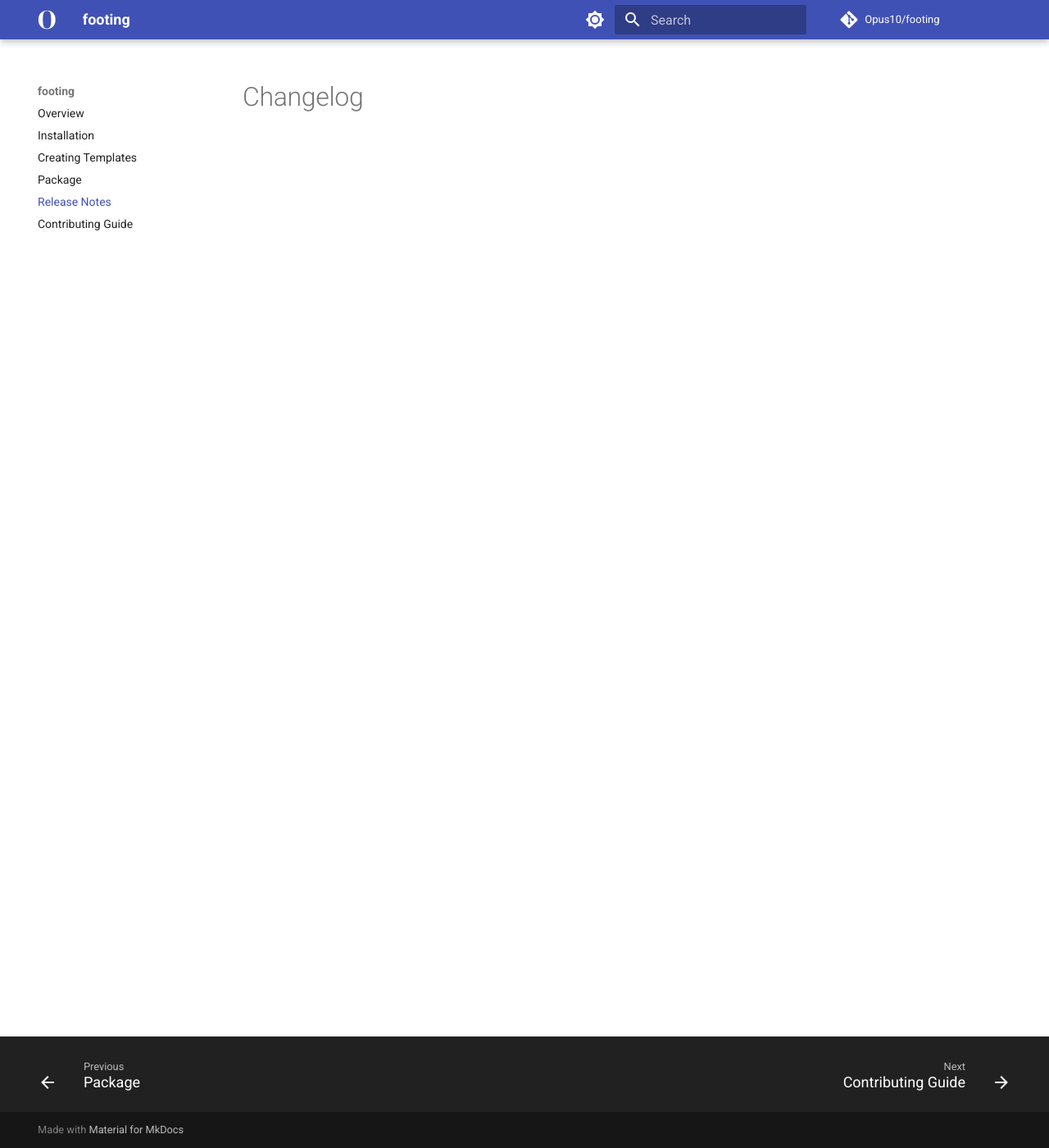
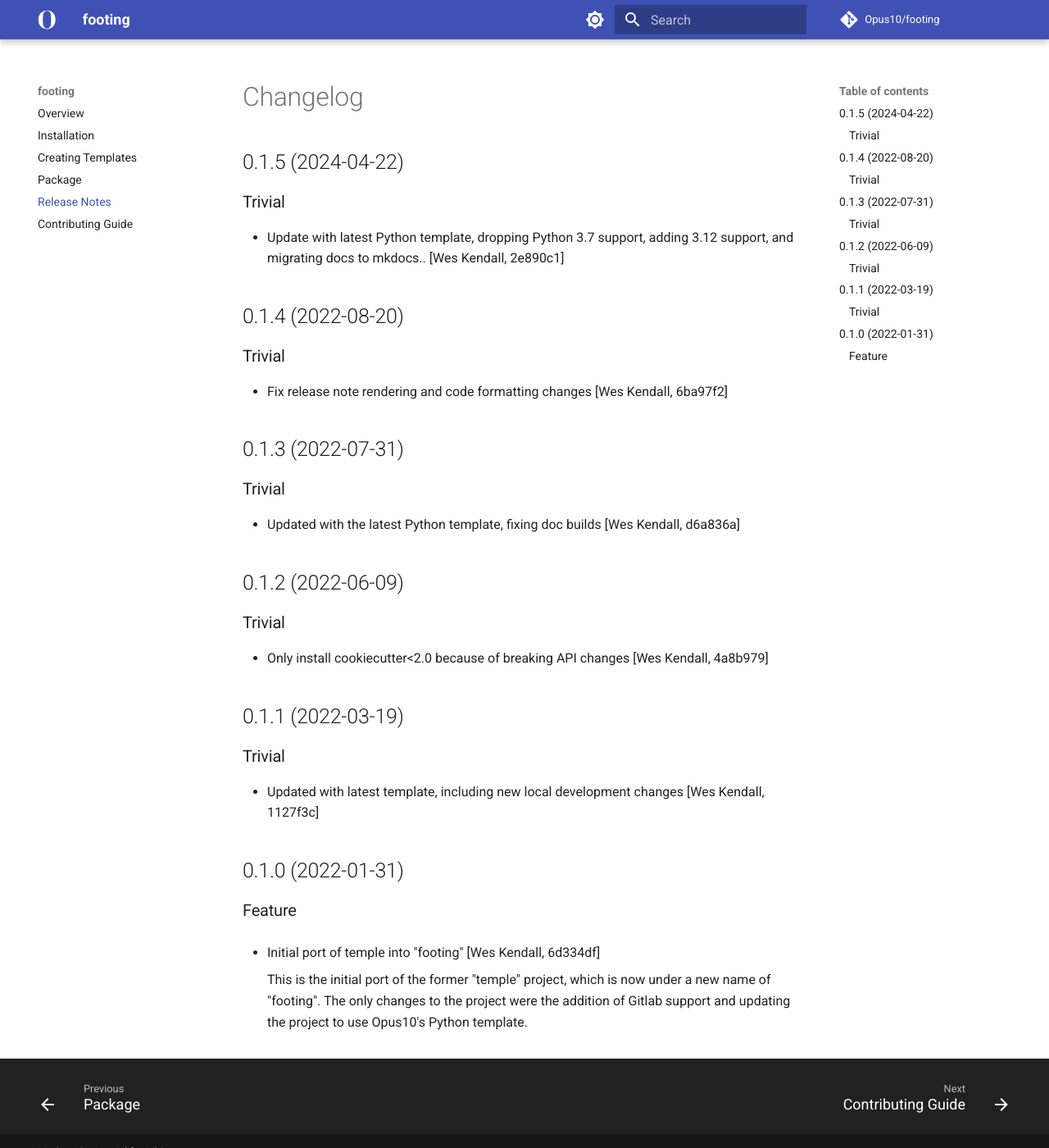
Before and after one commit to Opus10/footing, an MkDocs documentation site: the page built from docs/release_notes.md, in a window 1280 px wide and 1400 px high. Shown: the whole window at 82% size. Built offline with MkDocs 1.6.1 and Material for MkDocs 9.7.7, drawn with Linux system fonts in a browser that asks for light colours; comment, search, counter and statistics services are not loaded.

Commit message:
Release version 0.1.5 [skip ci]
Type: trivial

```diff
--- a/docs/release_notes.md
+++ b/docs/release_notes.md
@@ -1 +1,42 @@
 # Changelog
+
+## 0.1.5 (2024-04-22)
+
+### Trivial
+
+  - Update with latest Python template, dropping Python 3.7 support, adding 3.12 support, and migrating docs to mkdocs.. [Wes Kendall, 2e890c1]
+
+## 0.1.4 (2022-08-20)
+
+### Trivial
+
+  - Fix release note rendering and code formatting changes [Wes Kendall, 6ba97f2]
+
+## 0.1.3 (2022-07-31)
+
+### Trivial
+
+  - Updated with the latest Python template, fixing doc builds [Wes Kendall, d6a836a]
+
+## 0.1.2 (2022-06-09)
+
+### Trivial
+
+  - Only install cookiecutter<2.0 because of breaking API changes [Wes Kendall, 4a8b979]
+
+## 0.1.1 (2022-03-19)
+
+### Trivial
+
+  - Updated with latest template, including new local development changes [Wes Kendall, 1127f3c]
+
+## 0.1.0 (2022-01-31)
+
+### Feature
+
+  - Initial port of temple into "footing" [Wes Kendall, 6d334df]
+
+    This is the initial port of the former "temple" project, which is now
+    under a new name of "footing". The only changes to the project were
+    the addition of Gitlab support and updating the project to
+    use Opus10's Python template.
--- a/pyproject.toml
+++ b/pyproject.toml
@@ -26,7 +26,7 @@ packages = [
 exclude = [
   "*/tests/"
 ]
-version = "0.1.4"
+version = "0.1.5"
 description = "Keep templated projects in sync with their template"
 authors = ["Opus 10 Engineering"]
 classifiers = [
```
Also changed, not shown: CHANGELOG.md (+17 -0 lines), docs/requirements.txt (+81 -90 lines).
